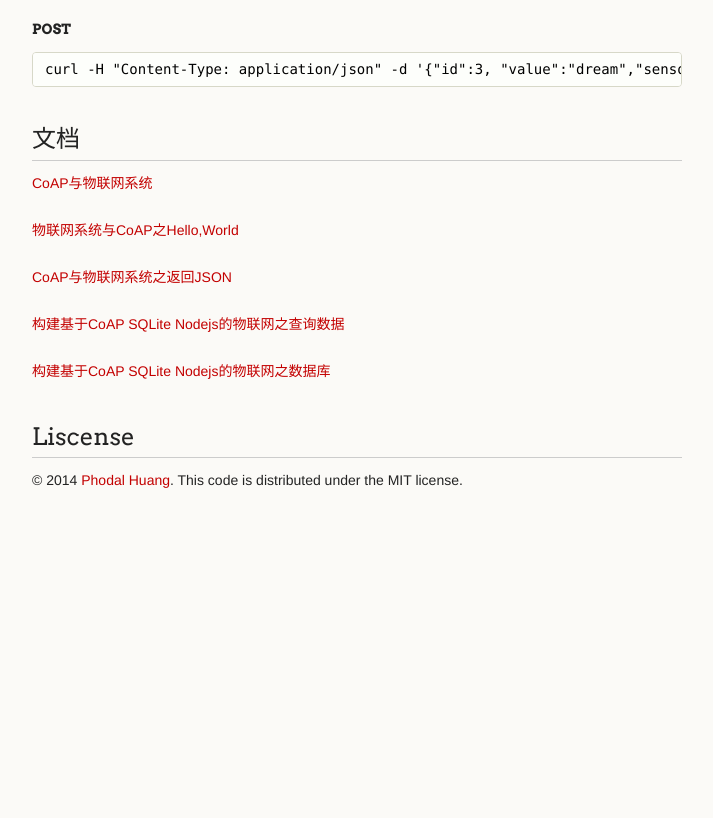
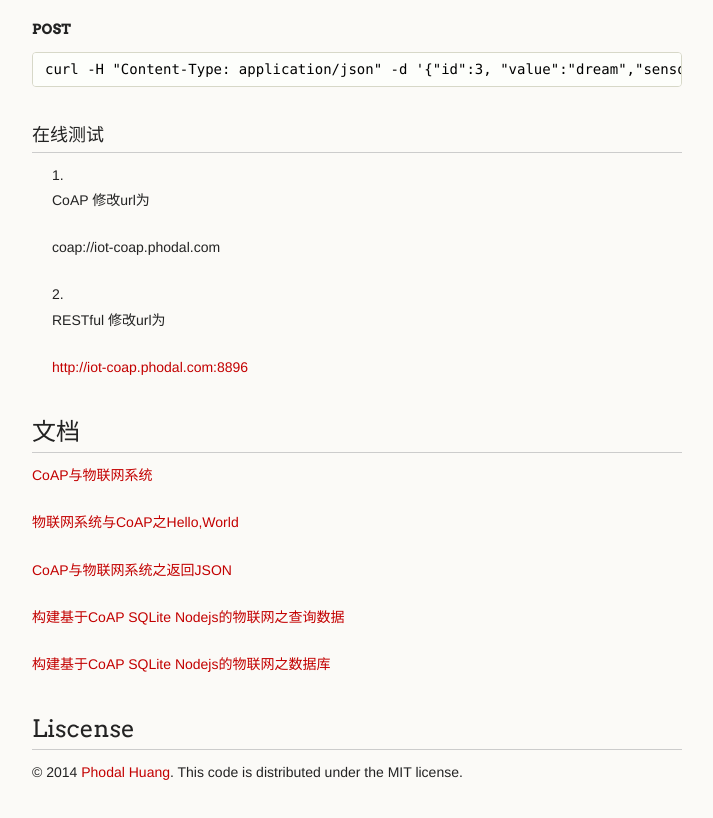
Before and after one commit to phodal/iot-coap, a plain HTML site: page index.html in a window 1280 px wide. Shown: the part 2440-3258 px from the top of the page, without its empty margins (278-991 px from the left). Before the commit the page ends 3005 px from the top, so only its background shows below. Drawn offline with Linux system fonts and the light colour scheme.

```diff
--- a/index.html
+++ b/index.html
@@ -105,7 +105,23 @@
 <pre><code>curl -H "Content-Type: application/json" -d '{"id":3, "value":"dream","sensors1":12,"sensors2":13}' http://localhost:8848
 </code></pre>
 
-<h2>
+<h3>
+<a name="%E5%9C%A8%E7%BA%BF%E6%B5%8B%E8%AF%95" class="anchor" href="#%E5%9C%A8%E7%BA%BF%E6%B5%8B%E8%AF%95"><span class="octicon octicon-link"></span></a>在线测试</h3>
+
+<ol>
+<li>
+<p>CoAP
+修改url为</p>
+
+<p>coap://iot-coap.phodal.com</p>
+</li>
+<li>
+<p>RESTful
+修改url为</p>
+
+<p><a href="http://iot-coap.phodal.com:8896">http://iot-coap.phodal.com:8896</a></p>
+</li>
+</ol><h2>
 <a name="%E6%96%87%E6%A1%A3" class="anchor" href="#%E6%96%87%E6%A1%A3"><span class="octicon octicon-link"></span></a>文档</h2>
 
 <p><a href="http://www.phodal.com/blog/use-constrained-application-protocol-in-internet-of-things/">CoAP与物联网系统</a></p>
```
Also changed, not shown: params.json (+1 -1 lines).
